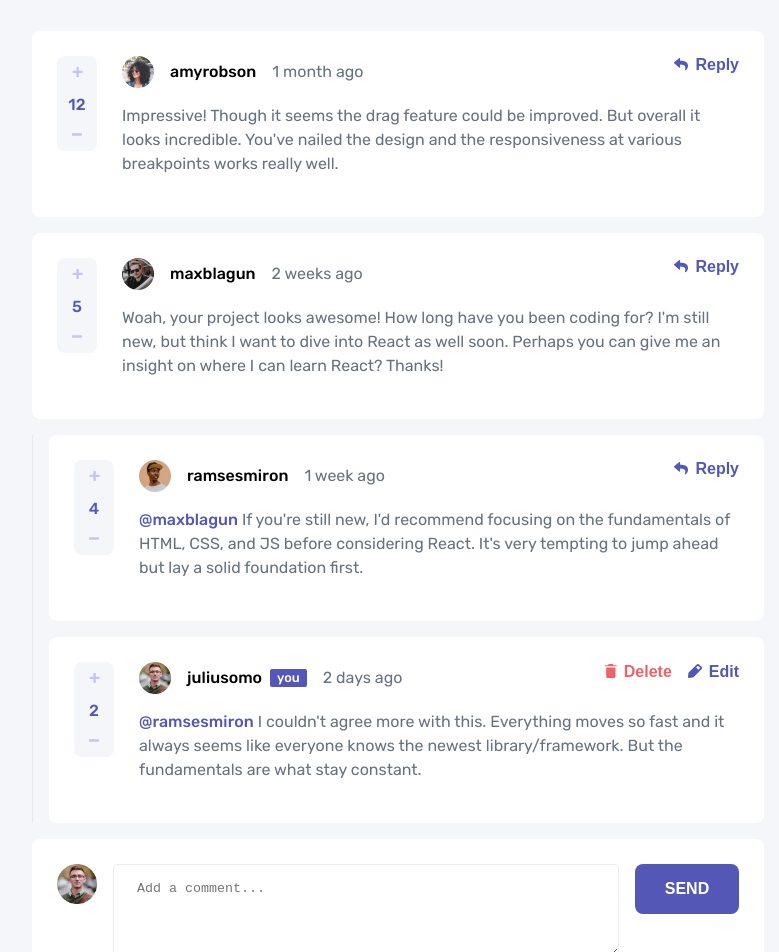
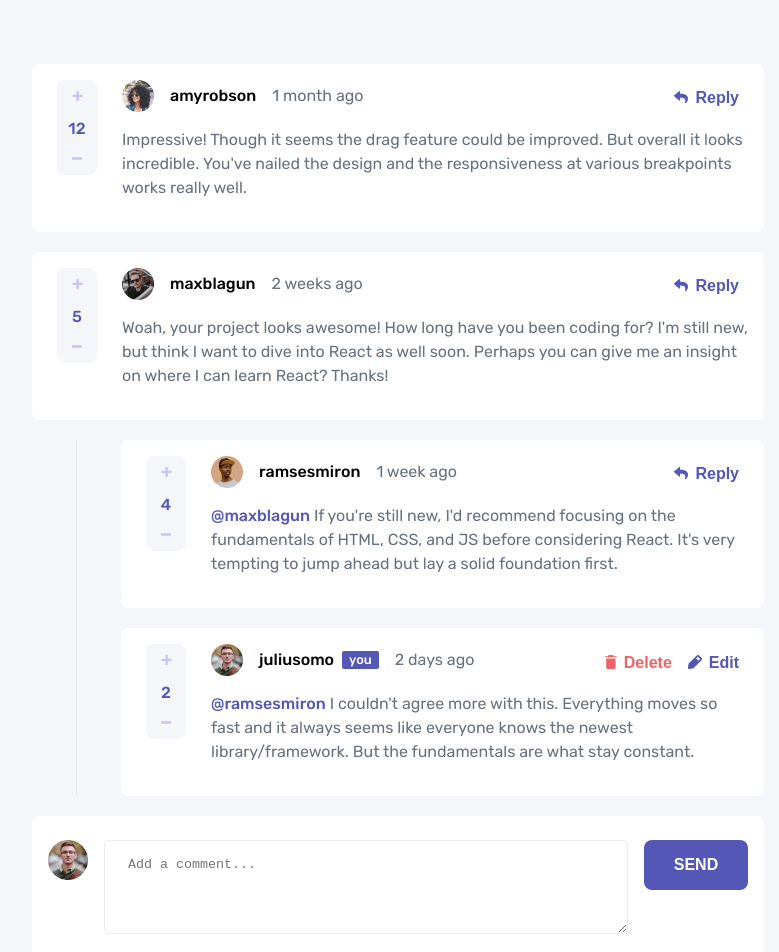
Before and after one commit to wiseman88/interactive-comments-section, a Vue app: page / in a window 1280 px wide. Shown: the top 952 px of the page, without its empty margins (242-1021 px from the left). Built offline with nearby package versions, Linux system fonts and the light colour scheme.

Commit message:
style: css changes

```diff
--- a/src/App.vue
+++ b/src/App.vue
@@ -27,5 +27,10 @@ onBeforeMount(() => {
   max-width: 732px;
   padding: 31px 16px;
   margin: 0 auto;
+
+  @media(min-width: 768px) {
+    padding-top: 64px;
+    padding-bottom: 0;
+  }
 }
 </style>
--- a/src/components/comment/Comment.vue
+++ b/src/components/comment/Comment.vue
@@ -56,16 +56,11 @@ let isOpen = ref(false);
 
     @media (min-width: 768px) {
         position: relative;
-        padding: 25px;
+        margin-bottom: 20px;
 
         &:nth-child(1) {
             padding-left: 90px;
         }
     }
 }
-
-.replies-container {
-    padding-left: 1rem;
-    border-left: 1px solid #E8E9ED;
-}
 </style>
--- a/src/components/comment/CommentCreate.vue
+++ b/src/components/comment/CommentCreate.vue
@@ -54,10 +54,7 @@ watch(data, () => {
 .form-create {
     display: flex;
     gap: 1rem;
-
-    .textarea {
-        order: 2;
-    }
+    padding: 8px 0;
 
     .avatar {
         order: 1;
@@ -87,6 +84,7 @@ watch(data, () => {
     }
 
     .textarea {
+        order: 2;
         border-color: $color-light;
         border-radius: 5px;
         padding: 14px 23px;
@@ -103,10 +101,15 @@ watch(data, () => {
             cursor: pointer;
             border-color: $primary-dark;
         }
+
+        @media (min-width: 768px) {
+            margin-bottom: 0;
+        }
     }
 
     @media (max-width: 768px) {
         display: block;
+        padding: 0;
     }
 }
 </style>
--- a/src/components/comment/CommentFooter.vue
+++ b/src/components/comment/CommentFooter.vue
@@ -116,7 +116,7 @@ const openModal = () => {
             position: absolute;
             flex-direction: column;
             justify-content: center;
-            top: 25px;
+            top: 16px;
             left: 25px;
             box-sizing: border-box;
             width: 40px;
--- a/src/components/comment/CommentReply.vue
+++ b/src/components/comment/CommentReply.vue
@@ -16,5 +16,13 @@ const props = defineProps({
 </script>
 
 <style lang="scss" scoped>
+.replies-container {
+    padding-left: 1rem;
+    border-left: 1px solid #E8E9ED;
 
+    @media(min-width: 768px) {
+        margin-left: 44px;
+        padding-left: 44px;
+    }
+}
 </style>
```
